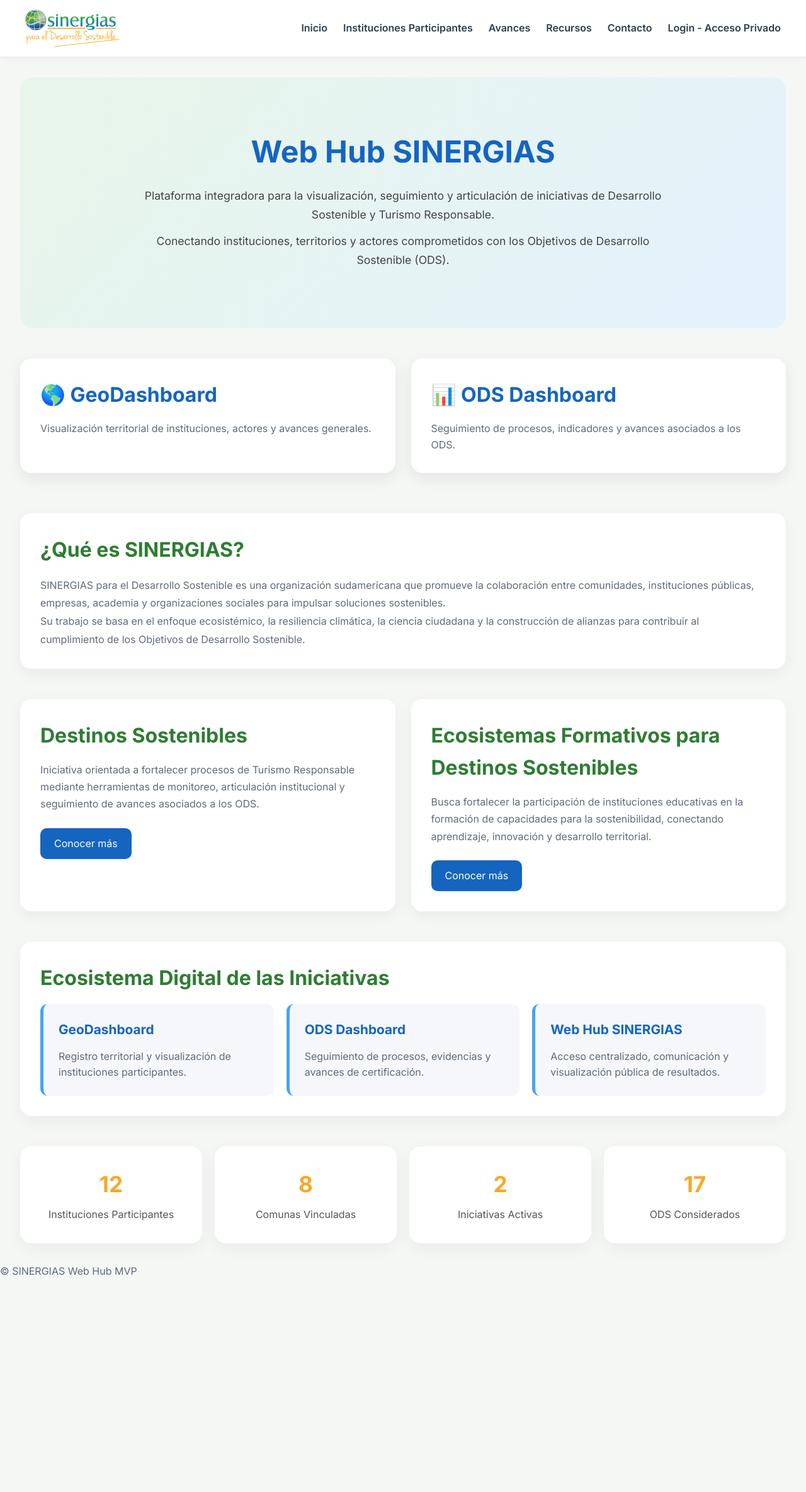
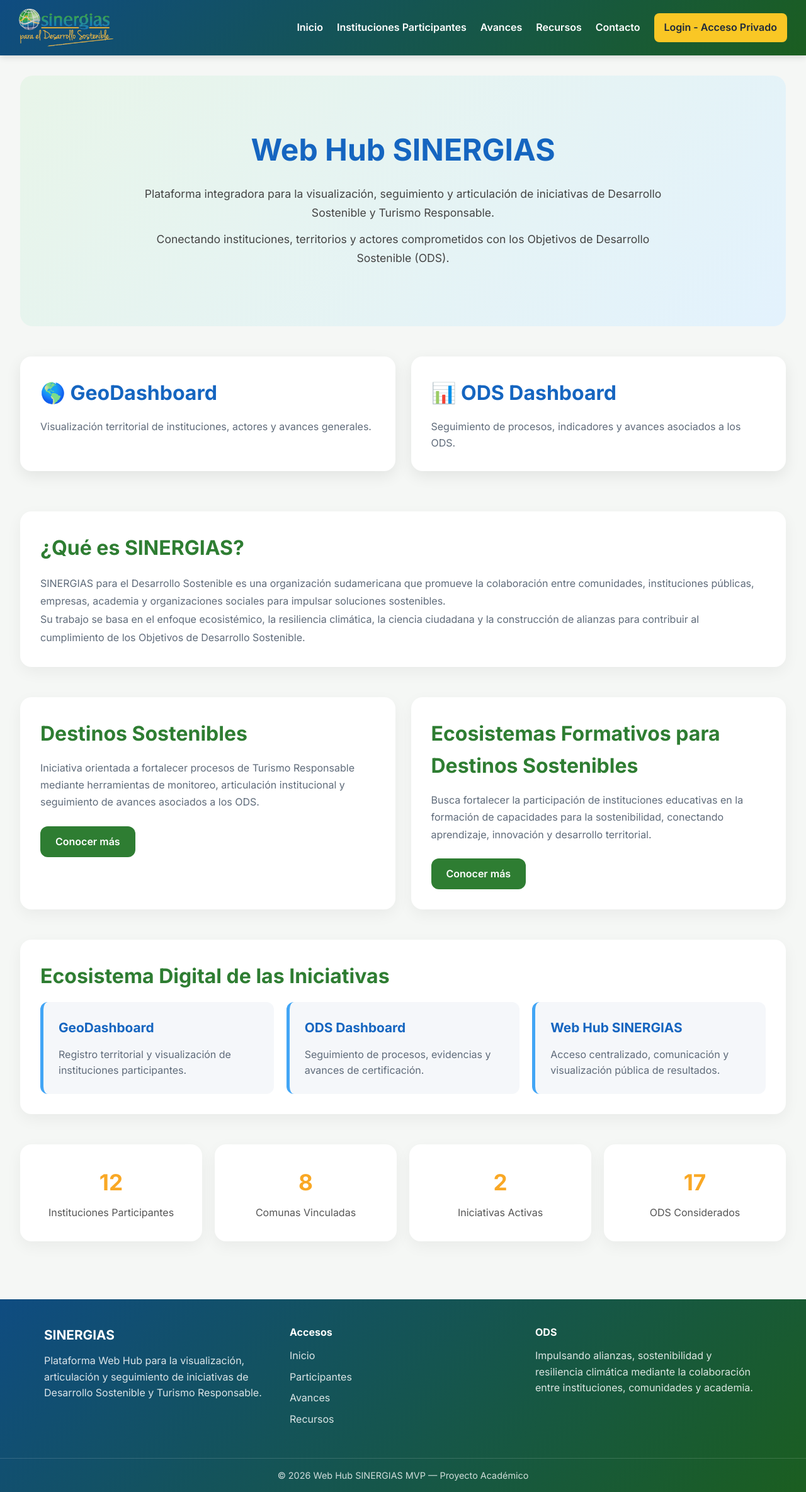
Before and after one commit to oscarzitto/webhubSinergias, a React (Vite) app in the folder webhub-sinergias/: page /#/ in a window 1280 px wide. Shown: the whole page at 63% size. Before the commit the page ends 2031 px from the top, so only its background shows below. Built offline with nearby package versions, Linux system fonts and the light colour scheme.

Commit message:
diseñazo

```diff
--- a/webhub-sinergias/src/components/Footer.jsx
+++ b/webhub-sinergias/src/components/Footer.jsx
@@ -1,7 +1,49 @@
+import "../styles/footer.css";
+
 export default function Footer() {
   return (
-    <footer>
-      <p>© SINERGIAS Web Hub MVP</p>
+    <footer className="footer">
+
+      <div className="footer-content">
+
+        <div className="footer-brand">
+          <h3>SINERGIAS</h3>
+
+          <p>
+            Plataforma Web Hub para la visualización,
+            articulación y seguimiento de iniciativas
+            de Desarrollo Sostenible y Turismo Responsable.
+          </p>
+        </div>
+
+        <div className="footer-links">
+          <h4>Accesos</h4>
+
+          <ul>
+            <li>Inicio</li>
+            <li>Participantes</li>
+            <li>Avances</li>
+            <li>Recursos</li>
+          </ul>
+        </div>
+
+        <div className="footer-info">
+          <h4>ODS</h4>
+
+          <p>
+            Impulsando alianzas, sostenibilidad y
+            resiliencia climática mediante la
+            colaboración entre instituciones,
+            comunidades y academia.
+          </p>
+        </div>
+
+      </div>
+
+      <div className="footer-bottom">
+        © 2026 Web Hub SINERGIAS MVP — Proyecto Académico
+      </div>
+
     </footer>
   );
 }
--- a/webhub-sinergias/src/components/Navbar.jsx
+++ b/webhub-sinergias/src/components/Navbar.jsx
@@ -33,7 +33,10 @@ export default function Navbar() {
           Contacto
         </Link>
 
-        <Link to="/login">
+        <Link
+        to="/login"
+        className="login-btn"
+        >
           Login - Acceso Privado
         </Link>
 
--- a/webhub-sinergias/src/index.css
+++ b/webhub-sinergias/src/index.css
@@ -85,9 +85,42 @@ a {
 
 /* BOTONES */
 
+/* BOTONES */
+
 button {
   font-family: inherit;
+
   cursor: pointer;
+
+  border: none;
+
+  border-radius: 12px;
+
+  padding: 12px 24px;
+
+  font-size: 0.95rem;
+
+  font-weight: 600;
+
+  background: var(--color-primary);
+
+  color: white;
+
+  transition: all 0.3s ease;
+
+  box-shadow: 0 4px 12px rgba(21, 101, 192, 0.15);
+}
+
+button:hover {
+  background: #0d47a1;
+
+  transform: translateY(-2px);
+
+  box-shadow: 0 8px 20px rgba(21, 101, 192, 0.25);
+}
+
+button:active {
+  transform: translateY(0);
 }
 
 /* IMAGENES */
@@ -96,3 +129,77 @@ img {
   max-width: 100%;
   display: block;
 }
+
+/* BOTONES REUTILIZABLES */
+
+.btn-primary {
+  display: inline-block;
+
+  background: var(--color-primary);
+
+  color: white;
+
+  padding: 12px 24px;
+
+  border-radius: 12px;
+
+  text-decoration: none;
+
+  font-weight: 600;
+
+  transition: all 0.3s ease;
+}
+
+.btn-primary:hover {
+  background: #0d47a1;
+
+  transform: translateY(-2px);
+}
+
+.btn-secondary {
+  display: inline-block;
+
+  background: var(--color-secondary);
+
+  color: white;
+
+  padding: 12px 24px;
+
+  border-radius: 12px;
+
+  text-decoration: none;
+
+  font-weight: 600;
+
+  transition: all 0.3s ease;
+}
+
+.btn-secondary:hover {
+  background: #1b5e20;
+
+  transform: translateY(-2px);
+}
+
+.btn-accent {
+  display: inline-block;
+
+  background: var(--color-accent);
+
+  color: #333;
+
+  padding: 12px 24px;
+
+  border-radius: 12px;
+
+  text-decoration: none;
+
+  font-weight: 600;
+
+  transition: all 0.3s ease;
+}
+
+.btn-accent:hover {
+  background: #fbc02d;
+
+  transform: translateY(-2px);
+}
--- /dev/null
+++ b/webhub-sinergias/src/styles/footer.css
@@ -0,0 +1,58 @@
+.footer {
+  margin-top: 60px;
+
+  background: linear-gradient(
+    135deg,
+    #0f4c81,
+    #1b5e20
+  );
+
+  color: white;
+}
+
+.footer-content {
+  max-width: 1200px;
+
+  margin: 0 auto;
+
+  padding: 40px 30px;
+
+  display: grid;
+
+  grid-template-columns:
+    repeat(auto-fit, minmax(250px, 1fr));
+
+  gap: 30px;
+}
+
+.footer h3,
+.footer h4 {
+  color: white;
+
+  margin-bottom: 12px;
+}
+
+.footer p,
+.footer li {
+  color: rgba(255,255,255,0.85);
+}
+
+.footer ul {
+  list-style: none;
+}
+
+.footer li {
+  margin-bottom: 8px;
+}
+
+.footer-bottom {
+  text-align: center;
+
+  padding: 15px;
+
+  border-top: 1px solid rgba(255,255,255,0.15);
+
+  font-size: 0.9rem;
+
+  color: rgba(255,255,255,0.8);
+}
--- a/webhub-sinergias/src/styles/home.css
+++ b/webhub-sinergias/src/styles/home.css
@@ -134,24 +134,7 @@
 
 /* BOTONES */
 
-.btn-secondary {
-  display: inline-block;
 
-  background: #1565c0;
-  color: white;
-
-  padding: 12px 22px;
-
-  border-radius: 10px;
-
-  text-decoration: none;
-
-  transition: 0.3s;
-}
-
-.btn-secondary:hover {
-  background: #0d47a1;
-}
 
 /* FLUJO */
 
--- a/webhub-sinergias/src/styles/navbar.css
+++ b/webhub-sinergias/src/styles/navbar.css
@@ -1,99 +1,72 @@
 .navbar {
-  position: sticky;
-  top: 0;
-  z-index: 1000;
-
   display: flex;
   align-items: center;
   justify-content: space-between;
 
-  padding: 15px 40px;
+  padding: 14px 30px;
 
-  background: rgba(255, 255, 255, 0.95);
+  background: linear-gradient(
+    135deg,
+    #0f4c81,
+    #1b5e20
+  );
 
-  backdrop-filter: blur(8px);
+  box-shadow: 0 3px 10px rgba(0,0,0,0.12);
 
-  border-bottom: 1px solid #e5e7eb;
-
-  box-shadow: 0 2px 12px rgba(0, 0, 0, 0.04);
-}
-
-/* LOGO */
-
-.navbar-logo {
-  display: flex;
-  align-items: center;
+  position: sticky;
+  top: 0;
+  z-index: 1000;
 }
 
 .navbar-logo img {
   height: 60px;
   width: auto;
 
-  transition: transform 0.3s ease;
+  transition: transform 0.25s ease;
 }
 
 .navbar-logo img:hover {
-  transform: scale(1.05);
+  transform: scale(1.04);
 }
-
-/* LINKS */
 
 .navbar-links {
   display: flex;
   align-items: center;
-  gap: 25px;
+  gap: 22px;
 }
 
 .navbar-links a {
   text-decoration: none;
 
-  color: #2c3e50;
+  color: white;
 
   font-weight: 600;
 
-  position: relative;
-
-  transition: color 0.3s ease;
+  transition:
+    color 0.25s ease,
+    transform 0.25s ease;
 }
 
-/* EFECTO HOVER */
+.navbar-links a:hover {
+  color: #ffd54f;
 
-.navbar-links a:hover {
-  color: #1565c0;
+  transform: translateY(-2px);
 }
 
-.navbar-links a::after {
-  content: "";
+.login-btn {
+  background: #f9c725;
 
-  position: absolute;
+  color: #1e293b !important;
 
-  width: 0;
-  height: 2px;
+  padding: 10px 16px;
 
-  left: 0;
-  bottom: -5px;
+  border-radius: 8px;
 
-  background: #1565c0;
-
-  transition: width 0.3s ease;
+  font-weight: 700;
 }
 
-.navbar-links a:hover::after {
-  width: 100%;
+.login-btn:hover {
+  background: #ffd54f;
+
+  transform: translateY(-2px);
 }
-
-/* RESPONSIVE */
-
-@media (max-width: 900px) {
-
-  .navbar {
-    flex-direction: column;
-    gap: 15px;
-  }
-
-  .navbar-links {
-    flex-wrap: wrap;
-    justify-content: center;
-  }
-
-}
```
